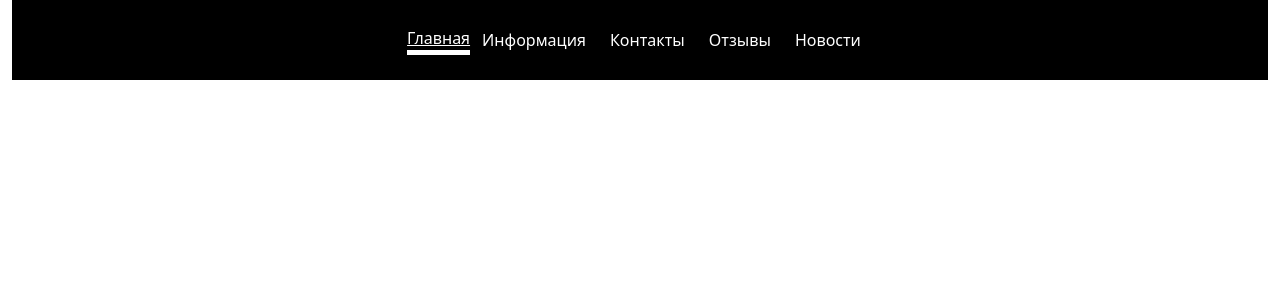
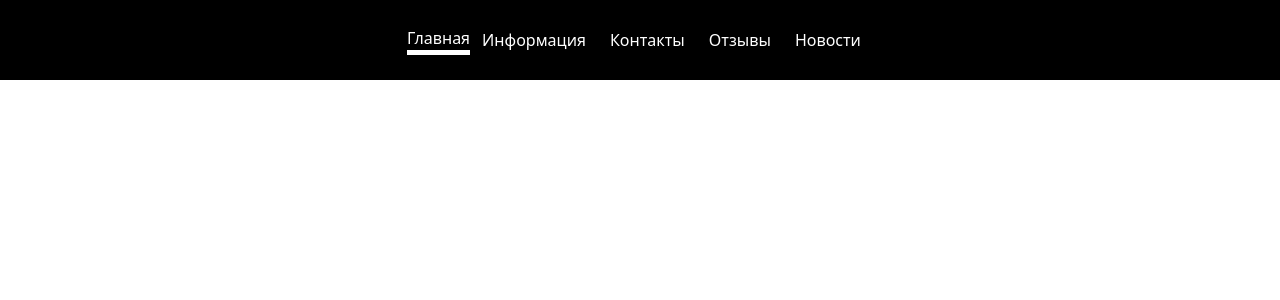
Before and after one commit to SapeNeCo/GenBuild, a Django app: page / in a window 1280 px wide. Shown: the top 300 px of the page. Run offline with Django 4.2, Linux system fonts and the light colour scheme.

Commit message:
edit css

```diff
--- a/main/templates/about.html
+++ b/main/templates/about.html
@@ -6,6 +6,10 @@
     <meta name="viewport" content="width=device-width, initial-scale=1">
     <link href="https://cdn.jsdelivr.net/npm/bootstrap@5.0.2/dist/css/bootstrap.min.css" rel="stylesheet" integrity="sha384-EVSTQN3/azprG1Anm3QDgpJLIm9Nao0Yz1ztcQTwFspd3yD65VohhpuuCOmLASjC" crossorigin="anonymous">
     <style>
+        .container-fluid {
+            margin: 0;
+            padding: 0;
+        }
         .col-sm {
             display: flex;
             justify-content: center;
@@ -19,7 +23,9 @@
             color: white;
             font-weight: 500;
         }
+        .btn_active:hover,
         .btn_active {
+            text-decoration: none;
             border: none;
             border-bottom: 5px solid white;
             background: none;
--- a/main/templates/contacts.html
+++ b/main/templates/contacts.html
@@ -6,6 +6,10 @@
     <meta name="viewport" content="width=device-width, initial-scale=1">
     <link href="https://cdn.jsdelivr.net/npm/bootstrap@5.0.2/dist/css/bootstrap.min.css" rel="stylesheet" integrity="sha384-EVSTQN3/azprG1Anm3QDgpJLIm9Nao0Yz1ztcQTwFspd3yD65VohhpuuCOmLASjC" crossorigin="anonymous">
     <style>
+        .container-fluid {
+            margin: 0;
+            padding: 0;
+        }
         .col-sm {
             display: flex;
             justify-content: center;
@@ -19,7 +23,9 @@
             color: white;
             font-weight: 500;
         }
+        .btn_active:hover,
         .btn_active {
+            text-decoration: none;
             border: none;
             border-bottom: 5px solid white;
             background: none;
--- a/main/templates/home.html
+++ b/main/templates/home.html
@@ -6,12 +6,17 @@
     <meta name="viewport" content="width=device-width, initial-scale=1">
     <link href="https://cdn.jsdelivr.net/npm/bootstrap@5.0.2/dist/css/bootstrap.min.css" rel="stylesheet" integrity="sha384-EVSTQN3/azprG1Anm3QDgpJLIm9Nao0Yz1ztcQTwFspd3yD65VohhpuuCOmLASjC" crossorigin="anonymous">
     <style>
+        .container-fluid {
+            margin: 0;
+            padding: 0;
+        }
         .col-sm {
             display: flex;
             justify-content: center;
             align-items: center;
             height: 10vh;
             background-color: black;
+
         }
         .btn {
             border: none;
@@ -19,7 +24,9 @@
             color: white;
             font-weight: 500;
         }
+        .btn_active:hover,
         .btn_active {
+            text-decoration: none;
             border: none;
             border-bottom: 5px solid white;
             background: none;
--- a/main/templates/news.html
+++ b/main/templates/news.html
@@ -6,6 +6,10 @@
     <meta name="viewport" content="width=device-width, initial-scale=1">
     <link href="https://cdn.jsdelivr.net/npm/bootstrap@5.0.2/dist/css/bootstrap.min.css" rel="stylesheet" integrity="sha384-EVSTQN3/azprG1Anm3QDgpJLIm9Nao0Yz1ztcQTwFspd3yD65VohhpuuCOmLASjC" crossorigin="anonymous">
     <style>
+        .container-fluid {
+            margin: 0;
+            padding: 0;
+        }
         .col-sm {
             display: flex;
             justify-content: center;
@@ -19,7 +23,9 @@
             color: white;
             font-weight: 500;
         }
+        .btn_active:hover,
         .btn_active {
+            text-decoration: none;
             border: none;
             border-bottom: 5px solid white;
             background: none;
--- a/main/templates/reviews.html
+++ b/main/templates/reviews.html
@@ -6,6 +6,10 @@
     <meta name="viewport" content="width=device-width, initial-scale=1">
     <link href="https://cdn.jsdelivr.net/npm/bootstrap@5.0.2/dist/css/bootstrap.min.css" rel="stylesheet" integrity="sha384-EVSTQN3/azprG1Anm3QDgpJLIm9Nao0Yz1ztcQTwFspd3yD65VohhpuuCOmLASjC" crossorigin="anonymous">
     <style>
+        .container-fluid {
+            margin: 0;
+            padding: 0;
+        }
         .col-sm {
             display: flex;
             justify-content: center;
@@ -19,7 +23,9 @@
             color: white;
             font-weight: 500;
         }
+        .btn_active:hover,
         .btn_active {
+            text-decoration: none;
             border: none;
             border-bottom: 5px solid white;
             background: none;
```
